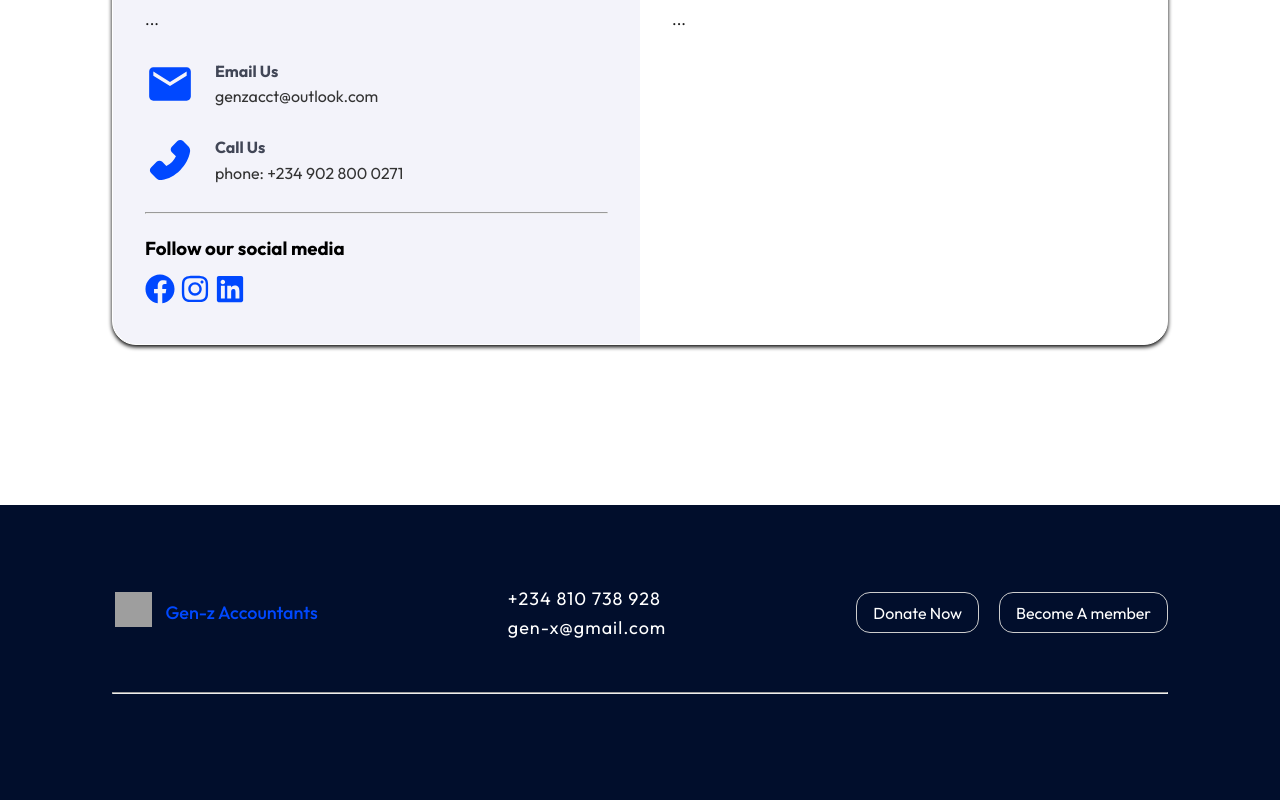
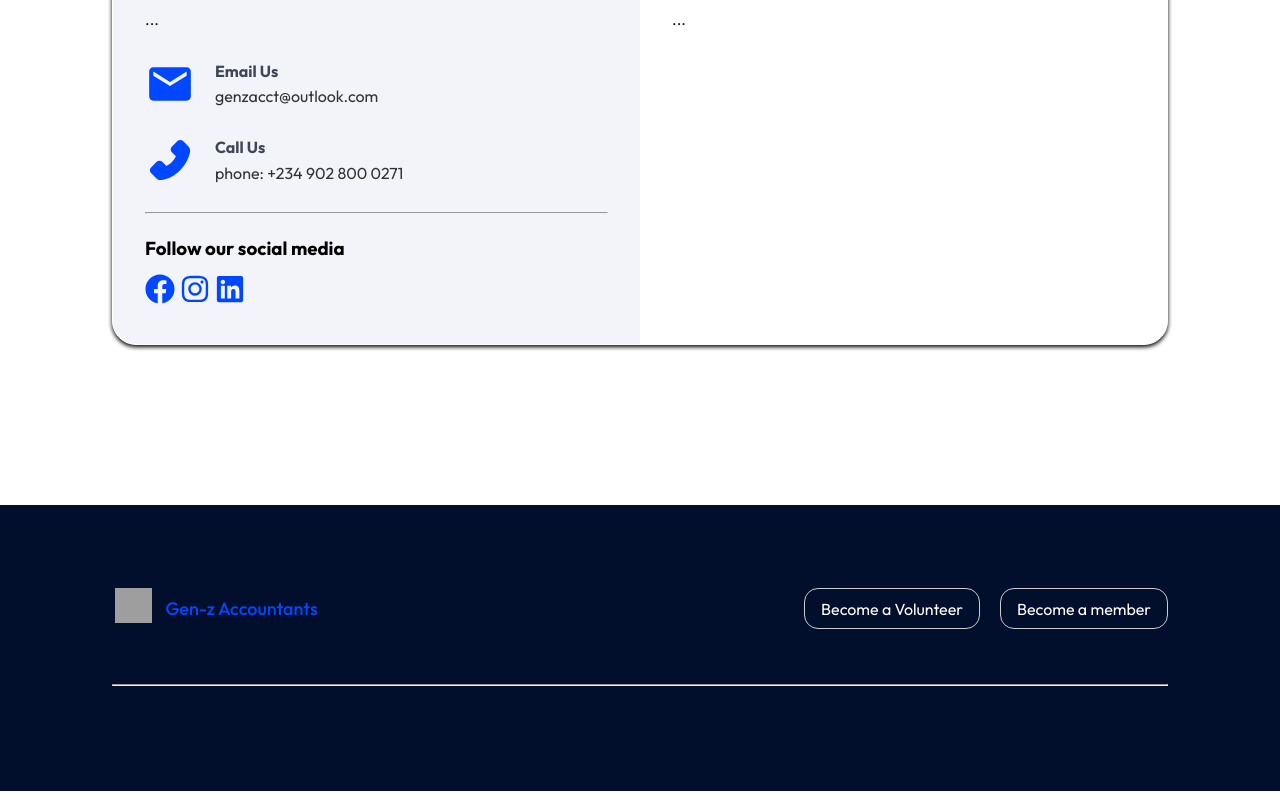
Before and after one commit to Nuelsti/Gen-z-Accountants, a React (Vite) app: page / in a window 1280 px wide. Shown: the part 8236-9036 px from the top of the page. Built offline with nearby package versions, Linux system fonts and the light colour scheme; grey boxes are pictures that could not be loaded.

Commit message:
new update

```diff
--- a/src/components/footer/index.jsx
+++ b/src/components/footer/index.jsx
@@ -2,6 +2,7 @@ import React from 'react'
 import './style.css'
 import { Link as RouterLink} from 'react-router-dom'
 import Logo from '../../assets/img/GZ logo 00.png'
+import { Link } from 'react-router-dom'
 
 function Footer() {
 
@@ -21,16 +22,16 @@ function Footer() {
                               </div>
                               <p className="logo__name">Gen-z Accountants</p>
                             </div>
-                    <div className="footer__online__contact">
+                    {/* <div className="footer__online__contact">
                         <div className="contact__icon"></div>
                         <div className="contact__info__cont">
-                            <p className="phone_number">+234 810 738 928</p>
-                            <p className="mail">gen-x@gmail.com</p>
+                            <p className="phone_number">+234 902 800 0271</p>
+                            <p className="mail">genzacct@outlook.com</p>
                         </div>
-                    </div>
+                    </div> */}
                     <div className="footer__btns">
-                        <span className="btn1 main_btns">Donate Now</span>
-                        <span className="btn2 main_btns">Become A member</span>
+                        <Link to= 'https://forms.office.com/Pages/ResponsePage.aspx?id=DQSIkWdsW0yxEjajBLZtrQAAAAAAAAAAAAO__oHgFFhUQUhGMkZORzFYMEQ4SDNGUUlMUVRQTUxBUi4u'className="btn1 main_btns">Become a Volunteer</Link>
+                        <Link to= 'https://forms.office.com/Pages/ResponsePage.aspx?id=DQSIkWdsW0yxEjajBLZtrQAAAAAAAAAAAAO__oHgFFhUNkcwSTNJV1FGUDdNMUNRU1M4SFlIVVpNUS4u'className="btn2 main_btns">Become a member</Link>
                     </div>
                 </div>
                 <hr />
```
